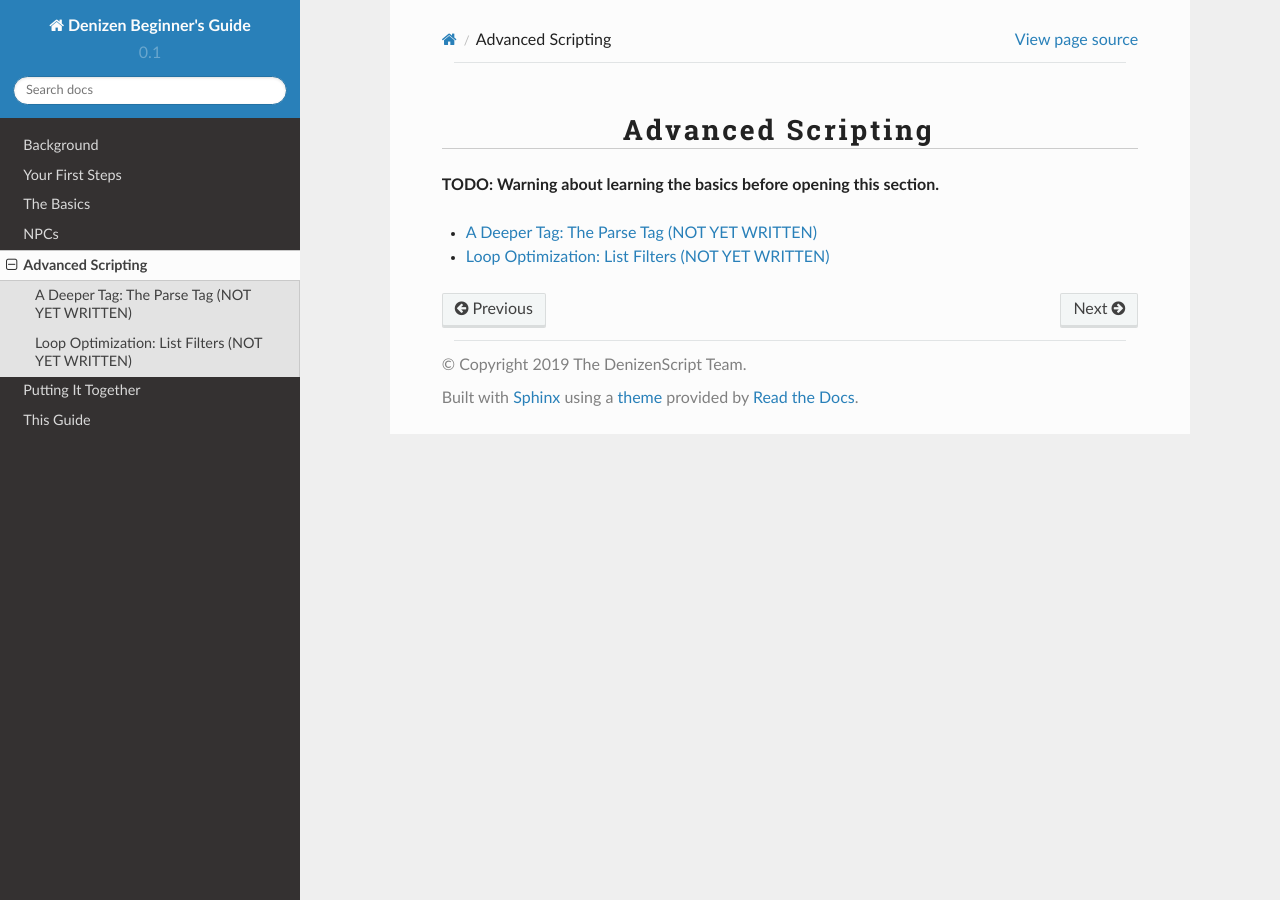
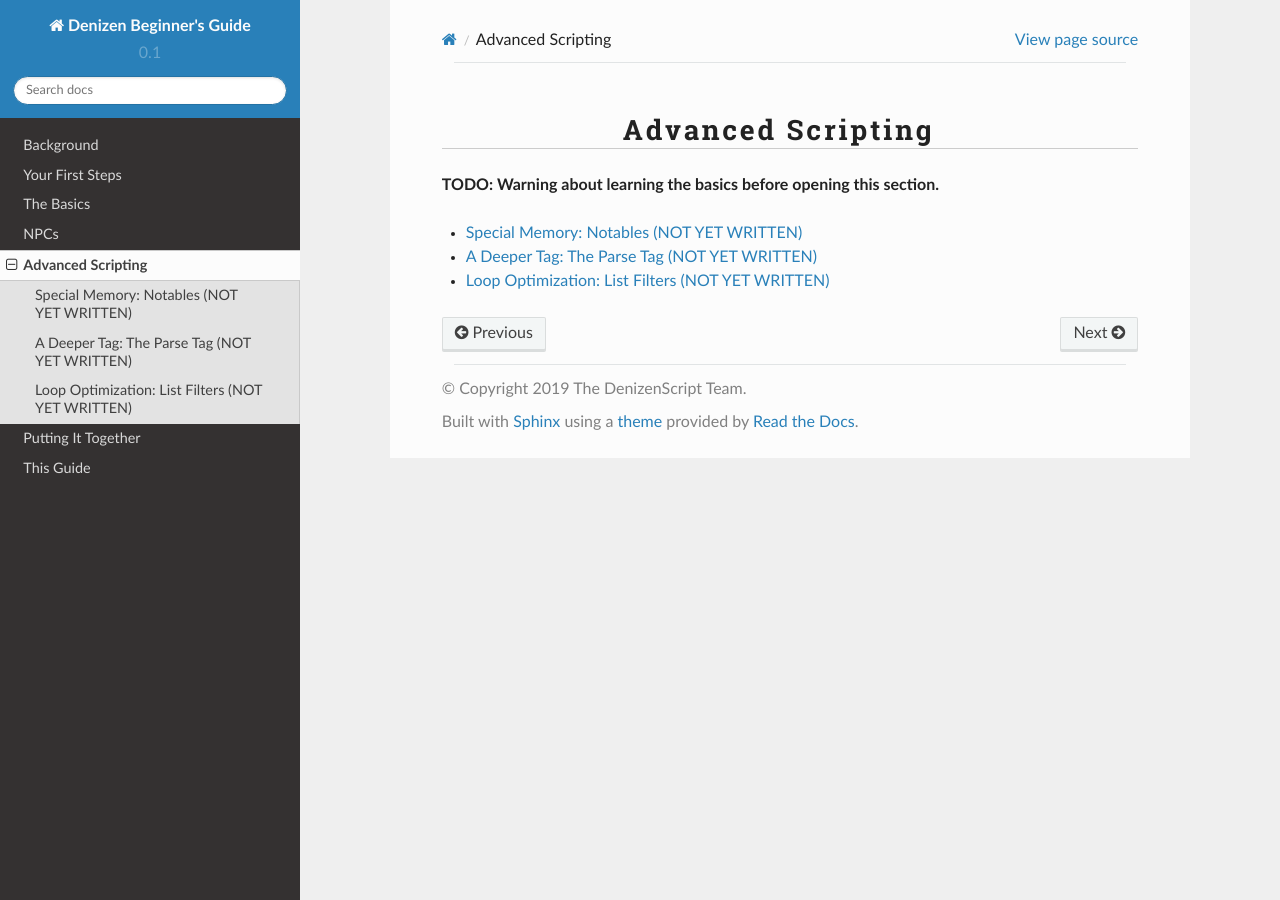
Before and after one commit to DenizenScript/Denizen-Beginners-Guide, a Sphinx documentation site: the page built from source/guides/advanced/index.md, in a window 1280 px wide. Built offline with Sphinx 7.4.7 and the Read the Docs theme 2.0.0, drawn with Linux system fonts in a browser that asks for light colours.

Commit message:
add 'notables' placeholder page

````diff
--- a/source/guides/advanced/index.md
+++ b/source/guides/advanced/index.md
@@ -7,6 +7,7 @@ Advanced Scripting
     :maxdepth: 1
     :titlesonly:
 
+    notables
     parse-tag
     list-filters
 ```
--- /dev/null
+++ b/source/guides/advanced/notables.md
@@ -0,0 +1,4 @@
+Special Memory: Notables (NOT YET WRITTEN)
+------------------------
+
+**TODO: Write-up that explains notables in general, the note command, and how to use notables.**
````
